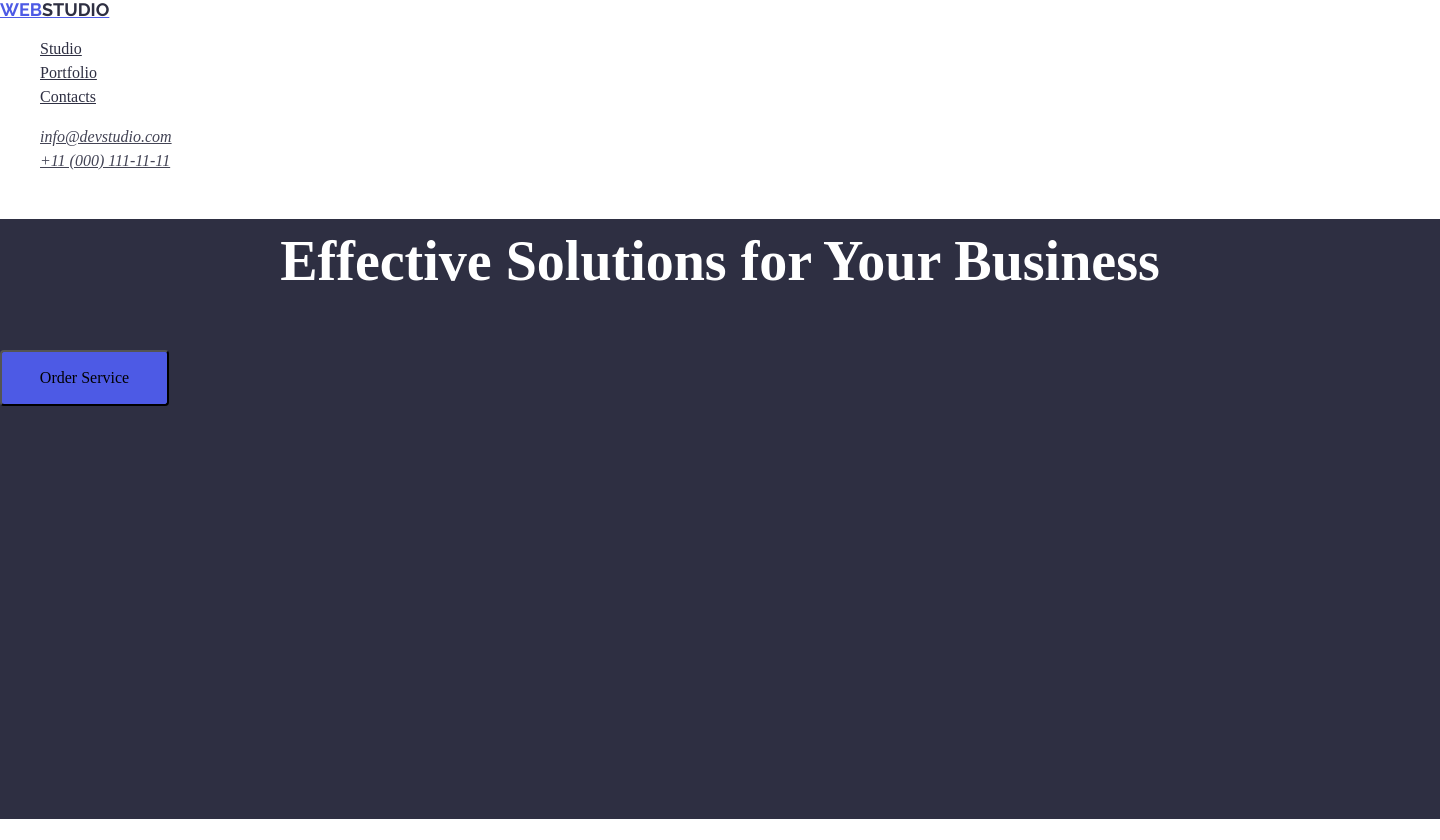
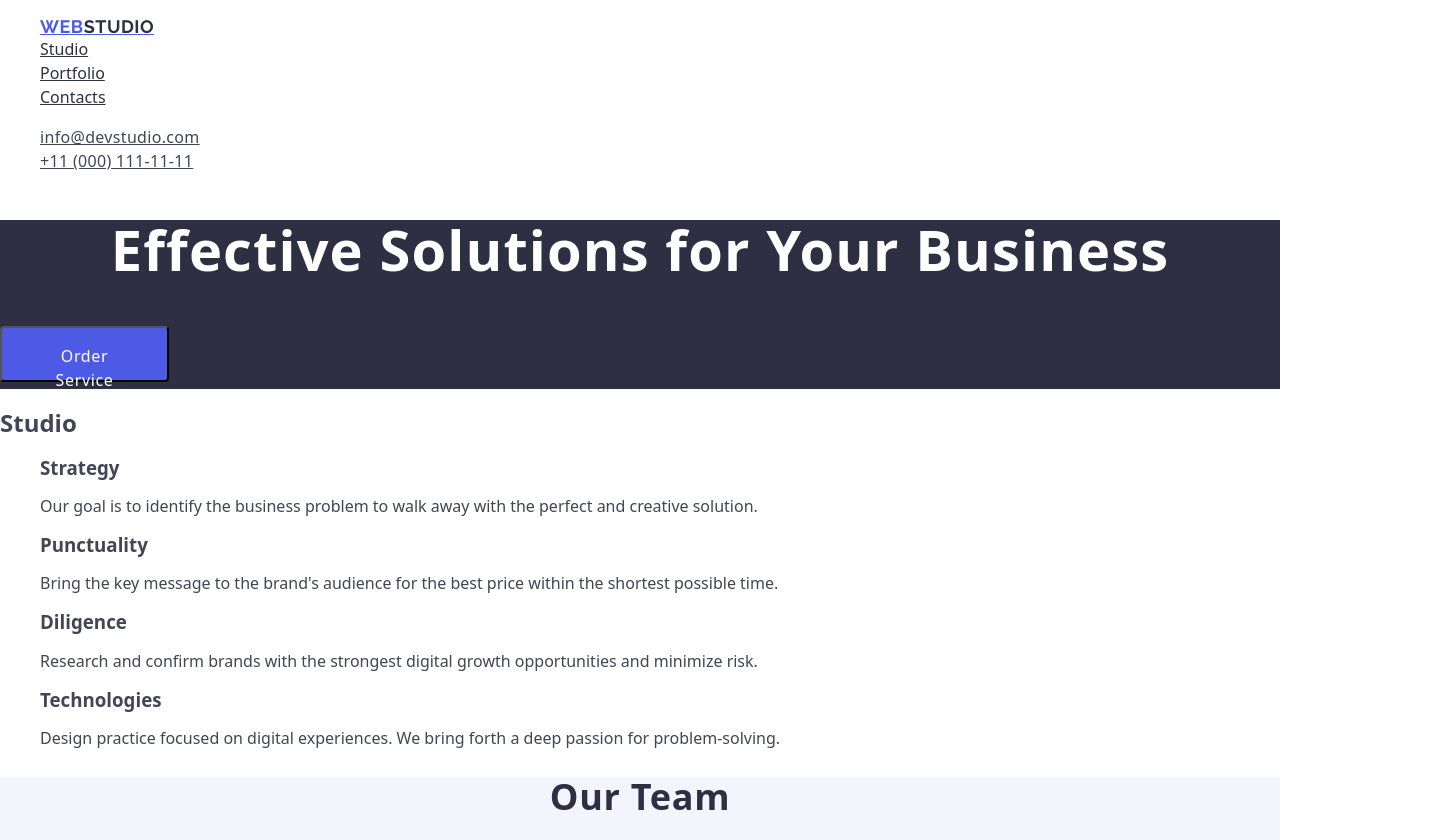
Before and after one commit to Tatiana0902L/goit-markup-hw-02, a plain HTML site: page index.html in a window 1280 px wide. Shown: the top 840 px of the page, 1440 px wide, since content can reach past the window. Drawn offline with nearby package versions, Linux system fonts and the light colour scheme.

Commit message:
Додав index.html

```diff
--- a/css/styles.css
+++ b/css/styles.css
@@ -1,6 +1,8 @@
 body {
-  font-family: Roboto sans-serif;
-  color: #2e2f42;
+  font-family: system-ui, -apple-system, BlinkMacSystemFont, "Segoe UI", Roboto,
+    Oxygen, Ubuntu, Cantarell, "Open Sans", "Helvetica Neue",
+    sans-serif sans-serif;
+  color: #434455;
   background-color: #ffffff;
 }
 
@@ -12,7 +14,8 @@ ul {
   font-family: "Raleway", sans-serif;
   font-weight: 700;
   font-size: 18px;
-  line-height: 1.16;
+  line-height: 1.17;
+  letter-spacing: 0.03em;
   text-transform: uppercase;
   color: #4d5ae5;
 }
@@ -21,7 +24,8 @@ ul {
   font-family: "Raleway", sans-serif;
   font-weight: 700;
   font-size: 18px;
-  line-height: 1.16;
+  line-height: 1.17;
+  letter-spacing: 0.03em;
   text-transform: uppercase;
   color: #2e2f42;
 }
@@ -34,7 +38,7 @@ ul {
 }
 
 .page-nav .link:focus,
-.page-nav .link:active {
+.page-nav .link:hover {
   color: #404bbf;
 }
 
@@ -43,6 +47,8 @@ ul {
   font-size: 16px;
   color: #434455;
   line-height: 1.5;
+  letter-spacing: 0.02em;
+  font-style: normal;
 }
 
 .cnt .cnt-address:hover,
@@ -51,8 +57,6 @@ ul {
 }
 
 .main-page {
-  width: 1440px;
-  height: 600px;
   background-color: #2e2f42;
 }
 
@@ -61,10 +65,19 @@ ul {
   font-size: 56px;
   line-height: 1.5;
   text-align: center;
+  line-height: 1.07;
+  letter-spacing: 0.02em;
   color: #fff;
 }
 
 .main-page-btn {
+  font-family: system-ui, -apple-system, BlinkMacSystemFont, "Segoe UI", Roboto,
+    Oxygen, Ubuntu, Cantarell, "Open Sans", "Helvetica Neue", sans-serif;
+  font-weight: 500;
+  font-size: 16px;
+  line-height: 1.5;
+  letter-spacing: 0.04em;
+  color: #ffffff;
   border-radius: 4px;
   padding: 16px 32px;
   width: 169px;
@@ -73,11 +86,8 @@ ul {
   background: #4d5ae5;
 }
 
-.main-page-btn:hover {
-  color: #fff;
-}
-
-.main-page-btn:active {
+.main-page-btn:hover,
+.main-page-btn:focus {
   background-color: #404bbf;
 }
 
@@ -85,21 +95,13 @@ ul {
   background: #f4f4fd;
 }
 
-h2 {
+.studio-title {
+  line-height: 1.11;
   font-size: 36px;
-  line-height: 1.1;
-}
-
-h3 {
-  font-size: 20px;
-  line-height: 1.2;
-  font-weight: 500;
-}
-
-p {
-  font-size: 16px;
-  line-height: 1, 5;
-  font-weight: 400;
+  text-align: center;
+  letter-spacing: 0.02em;
+  text-transform: capitalize;
+  color: #2e2f42;
 }
 
 .footer {
@@ -110,7 +112,8 @@ p {
   font-family: "Raleway", sans-serif;
   font-weight: 700;
   font-size: 18px;
-  line-height: 1.16;
+  line-height: 1.17;
+  letter-spacing: 0.03em;
   text-transform: uppercase;
   color: #4d5ae5;
 }
@@ -119,7 +122,8 @@ p {
   font-family: "Raleway", sans-serif;
   font-weight: 700;
   font-size: 18px;
-  line-height: 1.16;
+  line-height: 1.17;
+  letter-spacing: 0.03em;
   text-transform: uppercase;
   color: #f4f4fd;
 }
@@ -129,4 +133,5 @@ p {
   line-height: 1.5;
   font-weight: 400;
   color: #f4f4fd;
+  letter-spacing: 0.02em;
 }
--- a/index.html
+++ b/index.html
@@ -16,8 +16,8 @@
 <body>
     <header>
         <nav class="page-nav">
-            <a class="logo" href="./index.html">WEB<span class="accent-logo">Studio</span></a>
             <ul>
+                <a class="logo" href="./index.html">WEB<span class="accent-logo">Studio</span></a>
                 <li><a href="#studio" class="link">Studio</a></li>
                 <li><a href="#portfolio" class="link">Portfolio</a></li>
                 <li><a href="#contacts" class="link">Contacts</a></li>
@@ -68,7 +68,7 @@
         </section>
 
         <section class="studio" id="#studio">
-            <h2>Our Team</h2>
+            <h2 class="studio-title">Our Team</h2>
             <ul>
                 <li>
                     <img src="./images/MarkGuerrero.jpg" alt="photo Mark Guerrero" width="264">
```
